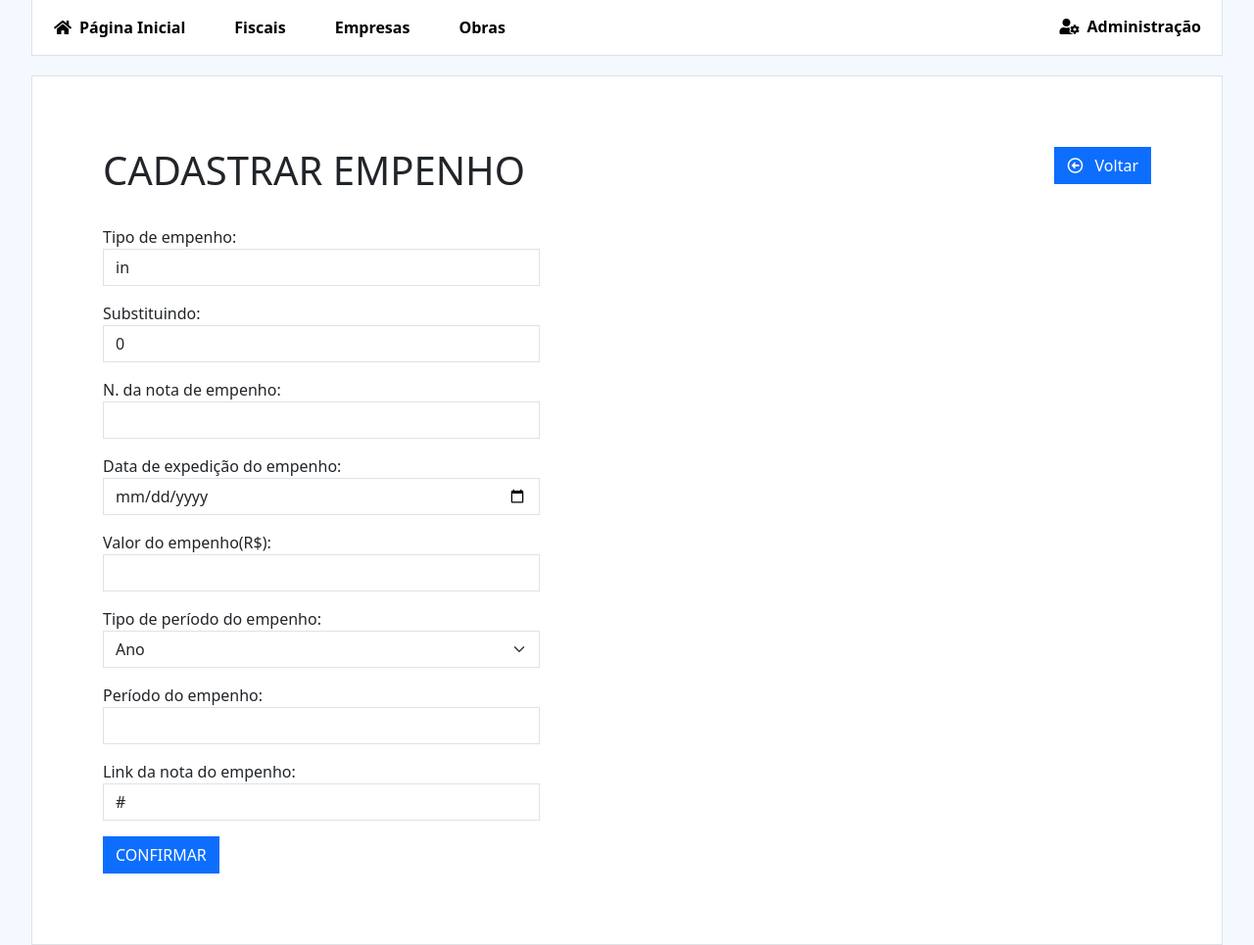
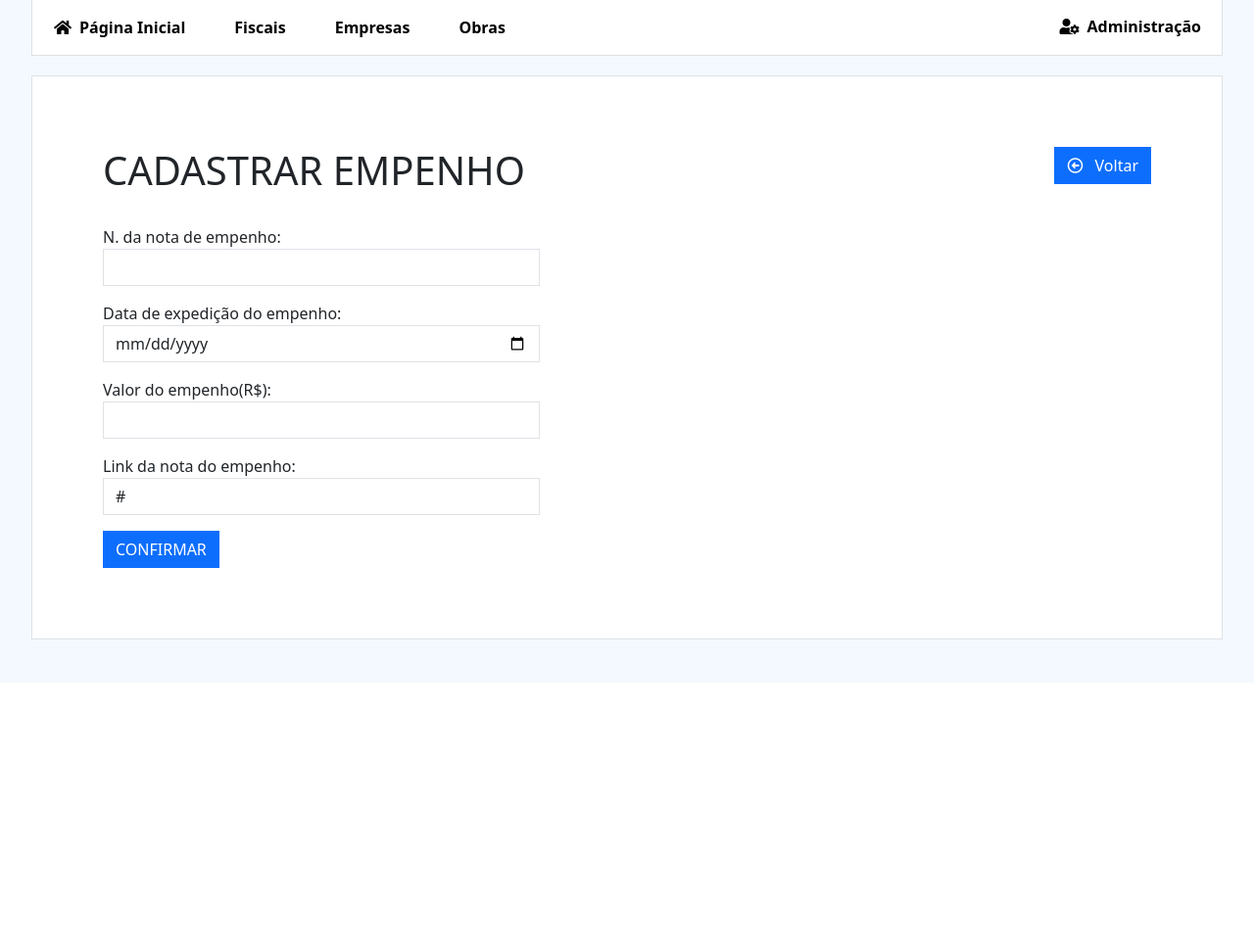
Before and after one commit to salarini-e/obras, a Django app: page /dados-obras/v/1/notas/cad_empenho in a window 1280 px wide. Shown: the part 103-1068 px from the top of the page at 98% size. After the commit the page ends 756 px from the top, so only its background shows below. Run offline with Django 3.2, Linux system fonts and the light colour scheme; the visitor is signed in with stand-in values (Sample User, id 1); parts of the project's set-up code (start-up, migrations or seed data) failed here and were passed over; some libraries are stand-ins or nearby versions.

Commit message:
alteração no periodo da obra e da medição

```diff
--- a/fiscalizacao/models.py
+++ b/fiscalizacao/models.py
@@ -11,12 +11,12 @@ class Status(models.Model):
 
 class Nota_Empenho(models.Model):
 
-    PERIODO_CHOICES=[
-        ('a', 'Ano'),
-        ('m', 'Mês'),
-        ('s', 'Semana'),
-        ('d', 'Dia'),
-    ]
+    # PERIODO_CHOICES=[
+    #     ('a', 'Ano'),
+    #     ('m', 'Mês'),
+    #     ('s', 'Semana'),
+    #     ('d', 'Dia'),
+    # ]
     TIPO_CHOICES=[
         ('in', 'Inicial'),
         ('sd', 'Substituido'),
@@ -30,8 +30,8 @@ class Nota_Empenho(models.Model):
     n_nota=models.IntegerField(verbose_name='N. da nota de empenho', unique=True)
     data=models.DateField(verbose_name='Data de expedição do empenho')
     valor=models.CharField(max_length=20,verbose_name='Valor do empenho(R$)')
-    tipo_periodo=models.CharField(max_length=1, choices=PERIODO_CHOICES, default='a', verbose_name='Tipo de período do empenho')
-    periodo=models.CharField( max_length=5,verbose_name='Período do empenho')
+    # tipo_periodo=models.CharField(max_length=1, choices=PERIODO_CHOICES, default='a', verbose_name='Tipo de período do empenho')
+    # periodo=models.CharField( max_length=5,verbose_name='Período do empenho')
     url=models.CharField(max_length=300, default='#', verbose_name='Link da nota do empenho')
     ativo=models.BooleanField(default=False)
     abatido=models.BooleanField(default=False)
@@ -43,19 +43,20 @@ class Nota_Empenho(models.Model):
 
 class Nota_Fiscal(models.Model):
 
-    PERIODO_CHOICES=[
-        ('a', 'Ano'),
-        ('m', 'Mês'),
-        ('s', 'Semana'),
-        ('d', 'Dia'),
-    ]
+    # PERIODO_CHOICES=[
+    #     ('a', 'Ano'),
+    #     ('m', 'Mês'),
+    #     ('s', 'Semana'),
+    #     ('d', 'Dia'),
+    # ]
 
     empenho=models.ForeignKey(Nota_Empenho, on_delete=models.CASCADE)
     n_nota=models.CharField(max_length=100 ,verbose_name='N. da nota fiscal')
     data=models.DateField(verbose_name='Data de expedição fiscal')
     valor=models.CharField(max_length=20,verbose_name='Valor da nota (R$)')
-    tipo_periodo=models.CharField(max_length=1, choices=PERIODO_CHOICES, default='a', verbose_name='Tipo de Período')
-    periodo=models.CharField( max_length=5,verbose_name='Período')
+    # tipo_periodo=models.CharField(max_length=1, choices=PERIODO_CHOICES, default='a', verbose_name='Tipo de Período')
+    periodo_inicial=models.DateField(verbose_name='Período inicial da medição')
+    periodo_final=models.DateField(verbose_name='Período final da medição')
     url=models.CharField(max_length=300, default='#', verbose_name='Link da nota')
     ativo=models.BooleanField(default=False, null=True)
     obs=models.TextField(verbose_name='Observações')
--- a/fiscalizacao/templates/fiscalizacao/cadastrar_empenho.html
+++ b/fiscalizacao/templates/fiscalizacao/cadastrar_empenho.html
@@ -29,6 +29,10 @@
             {% if f_nota.label == 'Data de expedição do empenho' %}
             <label for="">{{f_nota.label}}:</label>
             {{f_nota|add_class:'form-control mb-3'|attr:'type:date'}}
+            {% elif f_nota.label == 'Tipo de empenho' %}
+            {{f_nota|add_class:'form-control mb-3'|attr:'type:hidden'}}
+            {% elif f_nota.label == 'Substituindo' %}
+            {{f_nota|add_class:'form-control mb-3'|attr:'type:hidden'}}
             {% else %}
             <label for="">{{f_nota.label}}:</label>
             {{f_nota|add_class:'form-control mb-3'|attr:'type:text'|attr:'autocomplete:off'}}
--- a/fiscalizacao/templates/fiscalizacao/cadastrar_obra.html
+++ b/fiscalizacao/templates/fiscalizacao/cadastrar_obra.html
@@ -146,8 +146,6 @@
             n_nota=document.getElementById('id_n_nota').value
             data=document.getElementById('id_data').value
             valor=document.getElementById('id_valor').value
-            tipo_periodo=document.getElementById('id_tipo_periodo').value
-            periodo=document.getElementById('id_periodo').value
             url=document.getElementById('id_url').value
 
             $.ajax({
@@ -164,8 +162,6 @@
                                 'n_nota': n_nota,
                                 'data': data,
                                 'valor': valor,
-                                'tipo_periodo': tipo_periodo,
-                                'periodo': periodo,
                                 'url': url
                             }),
                             success: (data) => {
--- a/fiscalizacao/templates/fiscalizacao/get_notas_fiscais.html
+++ b/fiscalizacao/templates/fiscalizacao/get_notas_fiscais.html
@@ -24,12 +24,12 @@
                             <thead>
                                 <th>Data de Expedição:</th>
                                 <th>Valor:</th>
-                                <th>Período:</th>
+                                <th>Período medição:</th>
                             </thead>
                             <tbody>
                                 <td>{{nota.data}}</td>
                                 <td>R$ <span class="valor" id="valor-{{id}}-{{nota.id}}">{{nota.valor}}</span></td>
-                                <td>{{nota.periodo}} ({{nota.get_tipo_periodo_display}})</td>
+                                <td>{{nota.periodo_inicial|date:'d/m/y'}} <i>até</i> {{nota.periodo_final|date:'d/m/y'}}</td>
                             </tbody>
                         </table>
                         <div class="row">
```
Also changed, not shown: fiscalizacao/templates/fiscalizacao/listar_notas_obra.html (+7 -1 lines), fiscalizacao/migrations/0001_initial.py, fiscalizacao/migrations/0002_aditivo_nota_fiscal_arquivada_and_more.py (deleted), fiscalizacao/migrations/0002_auto_20220721_1656.py (deleted), fiscalizacao/migrations/0003_alter_nota_fiscal_ativo.py (deleted), 1 other file.
